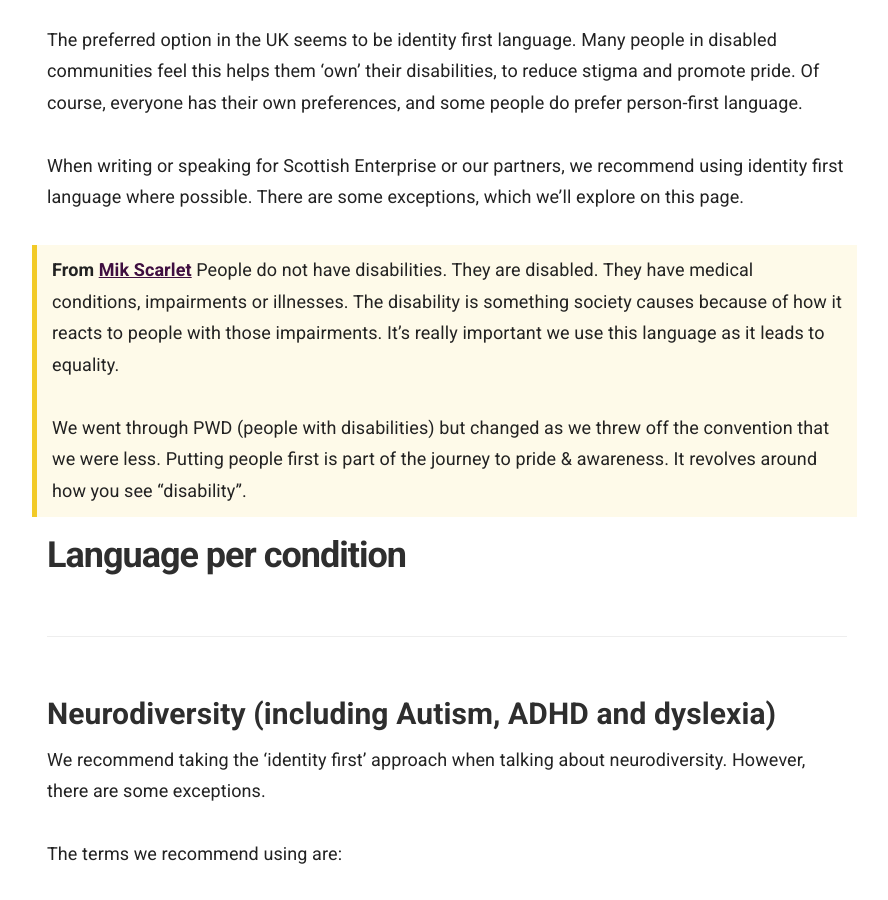
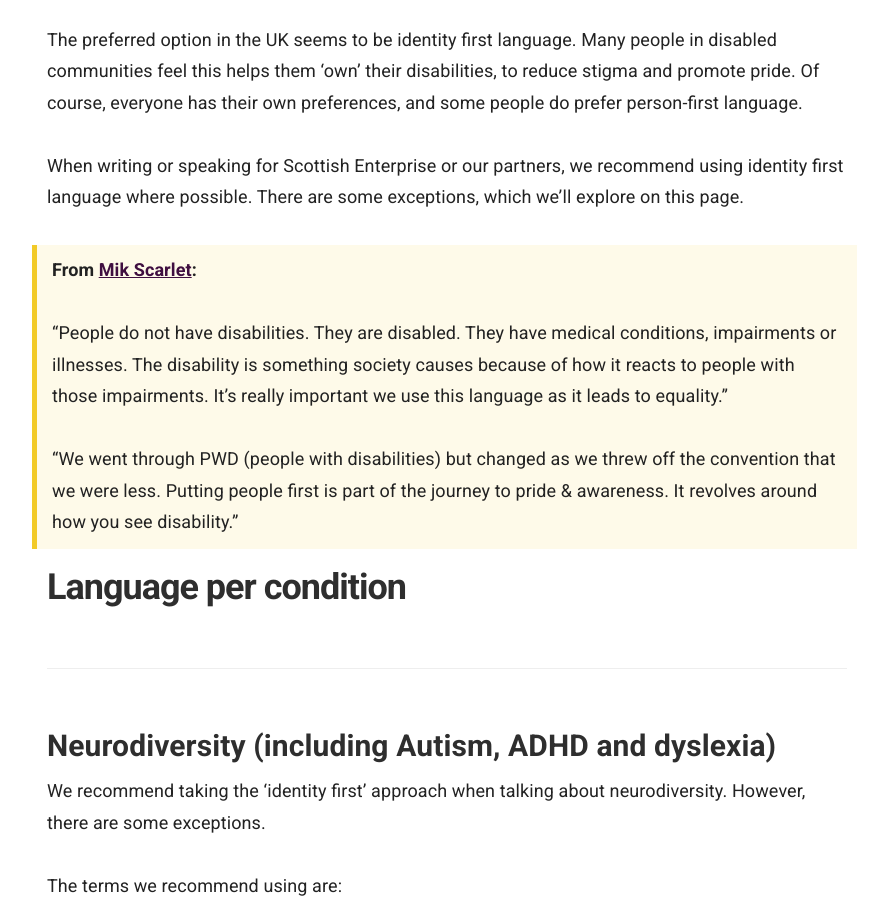
Before and after one commit to numbat70/inclusion2021, a Jekyll site: the page built from _docs/accessibility/language.md, in a window 1280 px wide and 900 px high, scrolled down 1096 px. Shown: the whole window, without its empty margins (343-1231 px from the left). Built offline with Jekyll 4.4.1, drawn with Linux system fonts in a browser that asks for light colours.

Commit message:
SK - improve quote

```diff
--- a/_docs/accessibility/language.md
+++ b/_docs/accessibility/language.md
@@ -30,11 +30,12 @@ The preferred option in the UK seems to be identity first language. Many people
 
 When writing or speaking for Scottish Enterprise or our partners, we recommend using identity first language where possible. There are some exceptions, which we’ll explore on this page.
 
-> **From [Mik Scarlet](https://twitter.com/MikScarlet/status/1319557794643718146)**
-> People do not have disabilities. They are disabled. They have medical conditions, impairments or illnesses. The disability is something society causes because of how it reacts to people with those impairments.
->It's really important we use this language as it leads to equality.
+> **From [Mik Scarlet](https://twitter.com/MikScarlet/status/1319557794643718146):**
 >
-> We went through PWD (people with disabilities) but changed as we threw off the convention that we were less. Putting people first is part of the journey to pride & awareness. It revolves around how you see "disability".
+> "People do not have disabilities. They are disabled. They have medical conditions, impairments or illnesses. The disability is something society causes because of how it reacts to people with those impairments.
+>It's really important we use this language as it leads to equality."
+>
+>"We went through PWD (people with disabilities) but changed as we threw off the convention that we were less. Putting people first is part of the journey to pride & awareness. It revolves around how you see disability."
 
 
 
```
